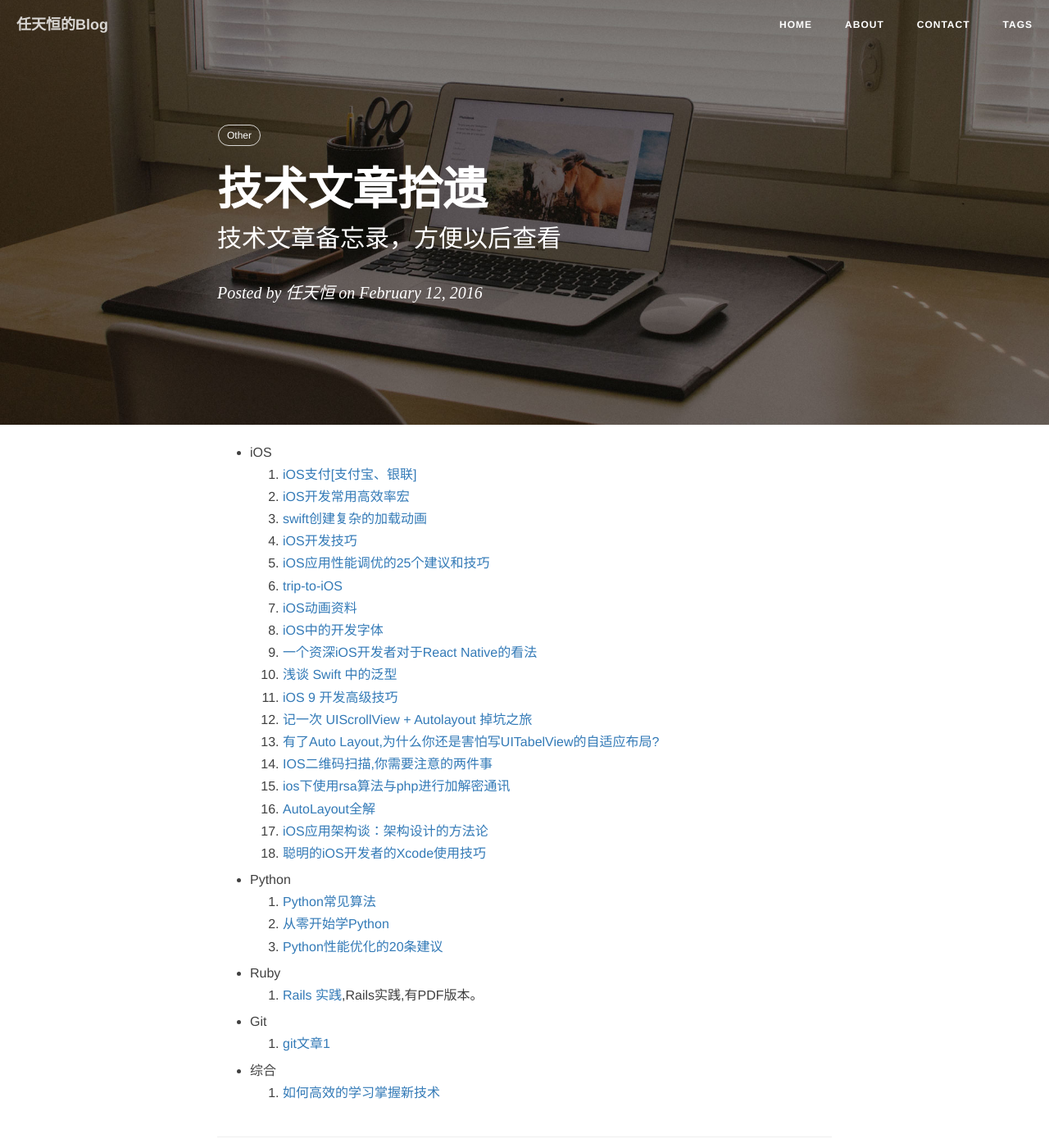
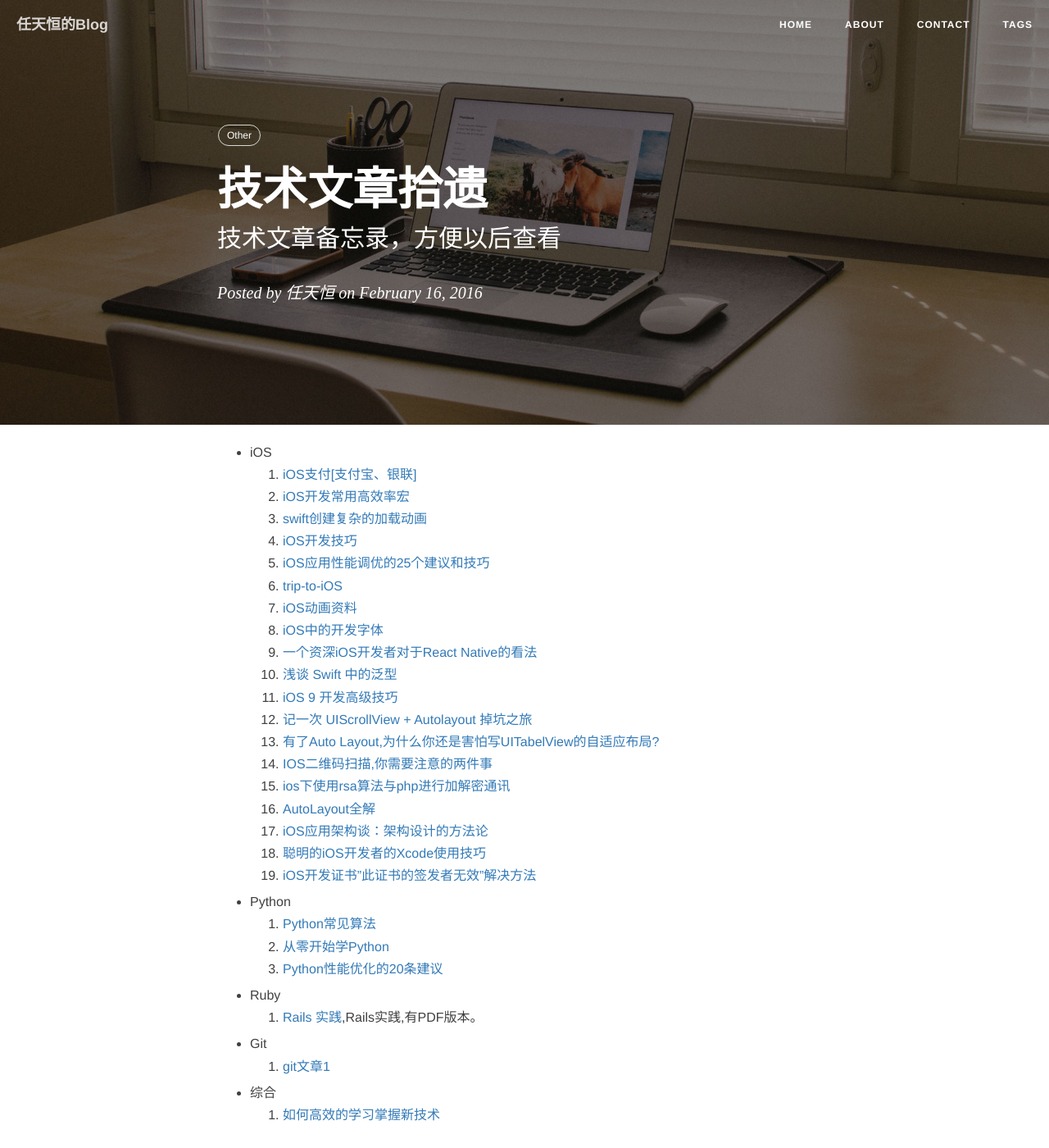
Before and after one commit to rth211/rth211.github.io, a Jekyll site: the page built from _posts/2016.02/2015-02-14-技术好文章收集md.md, in a window 1280 px wide and 1400 px high. Shown: the whole window at 82% size. Built offline with Jekyll 4.4.1, drawn with Linux system fonts in a browser that asks for light colours; nearby versions of some CDN libraries; comment, search, counter and statistics services are not loaded.

Commit message:
2.16 10:33 update

```diff
--- a/_posts/2016.02/2015-02-14-技术好文章收集md.md
+++ b/_posts/2016.02/2015-02-14-技术好文章收集md.md
@@ -2,7 +2,7 @@
 layout: post
 title:  技术文章拾遗
 subtitle:   "技术文章备忘录，方便以后查看"
-date: 2016-02-12 14:15:00
+date: 2016-02-16 10:35:00
 author:     "任天恒"
 header-img: "img/home-bg.jpg"
 tags:	Other
@@ -26,6 +26,7 @@ tags:	Other
   16. [AutoLayout全解](http://www.cocoachina.com/ios/20151021/13825.html)
   17. [iOS应用架构谈：架构设计的方法论](http://mp.weixin.qq.com/s?__biz=MzA5Nzc4OTA1Mw==&mid=407735372&idx=1&sn=87c20f7db6990db00838498827692683#rd)
   18. [聪明的iOS开发者的Xcode使用技巧](http://www.cocoachina.com/ios/20160205/15233.html)
+  19. [iOS开发证书"此证书的签发者无效"解决方法](http://superdanny.link/2016/02/15/iOS-Certificate-has-an-invalid-issuer/)
 
 * Python
   1.  [Python常见算法](http://www.imooc.com/article/1404)
```
